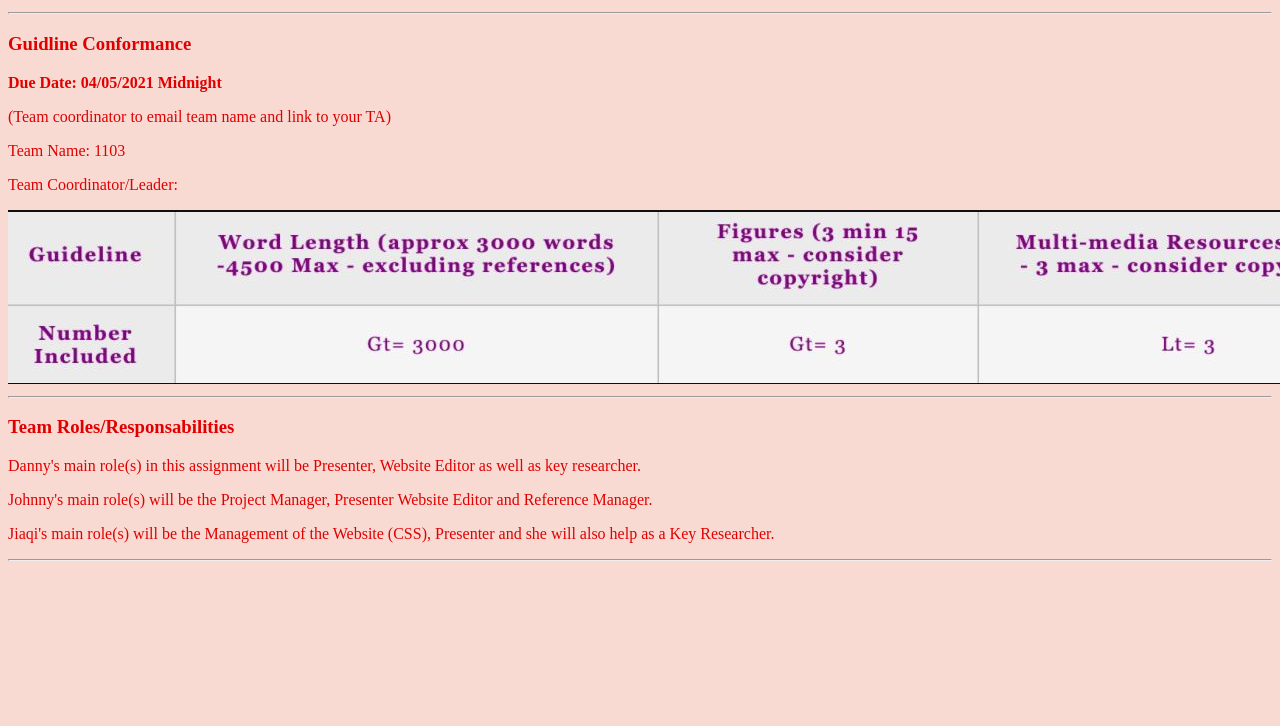
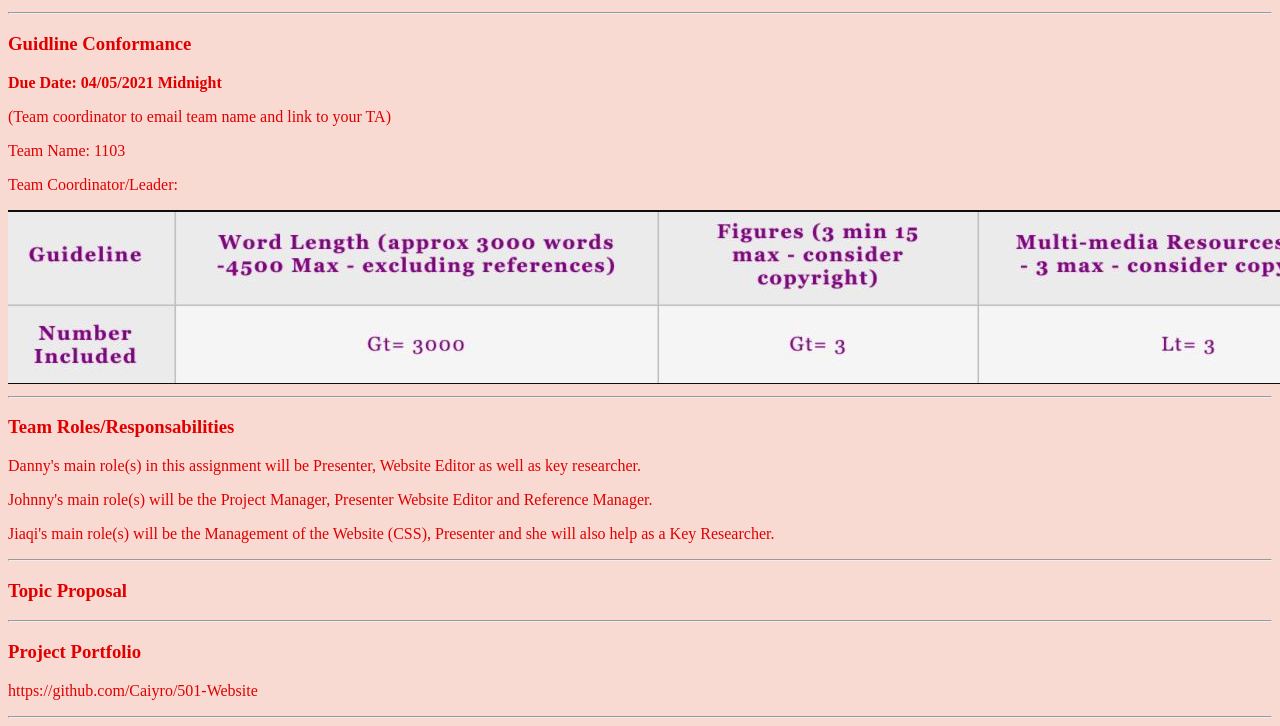
Before and after one commit to Caiyro/501-Website, a plain HTML site: page ProcessSupport.html in a window 1280 px wide. Shown: the part 4201-4927 px from the top of the page. Before the commit the page ends 4770 px from the top, so only its background shows below. Drawn offline with Linux system fonts and the light colour scheme.

Commit message:
Update ProcessSupport.html

```diff
--- a/ProcessSupport.html
+++ b/ProcessSupport.html
@@ -92,3 +92,14 @@
       <p>Jiaqi's main role(s) will be the Management of the Website (CSS), Presenter and she will also help as a Key Researcher.</p>
 
  <hr>
+
+      <h3>Topic Proposal</h3>
+
+
+
+ <hr>
+
+      <h3>Project Portfolio</h3>
+      <p>https://github.com/Caiyro/501-Website</p>
+
+ <hr>
```
